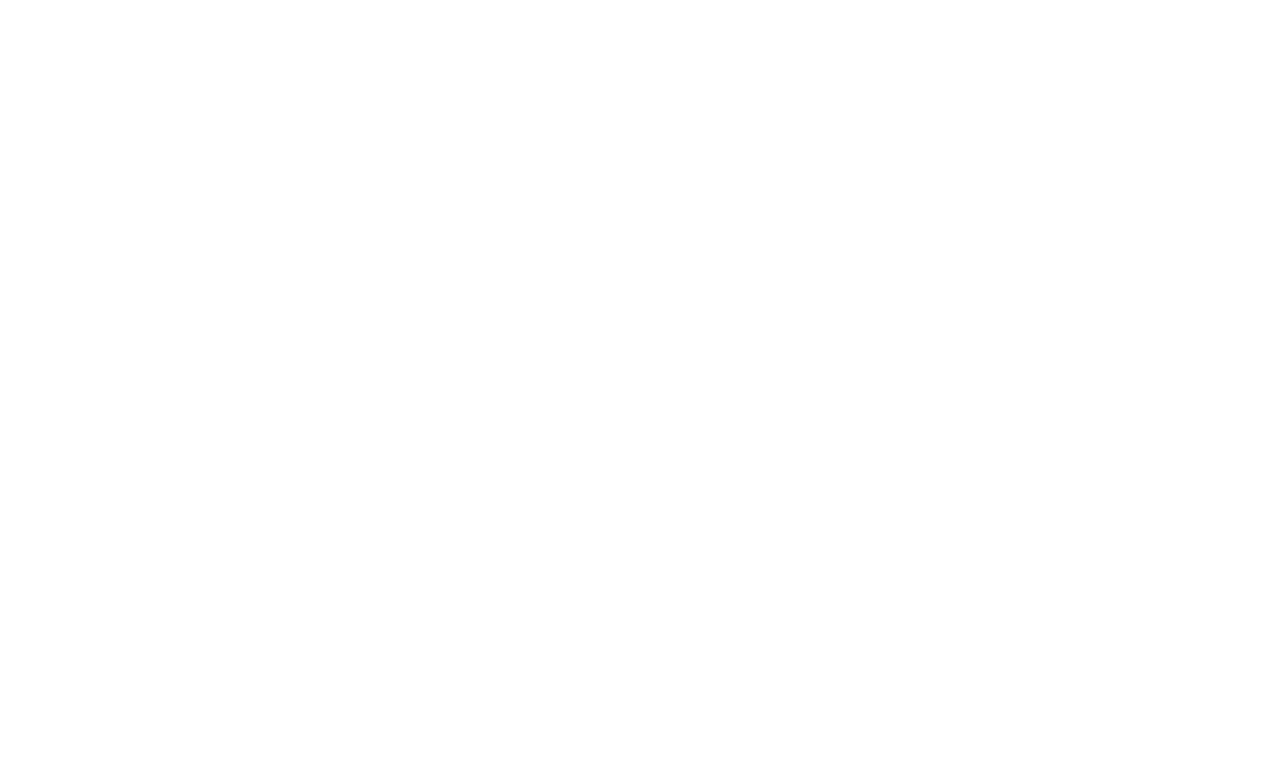
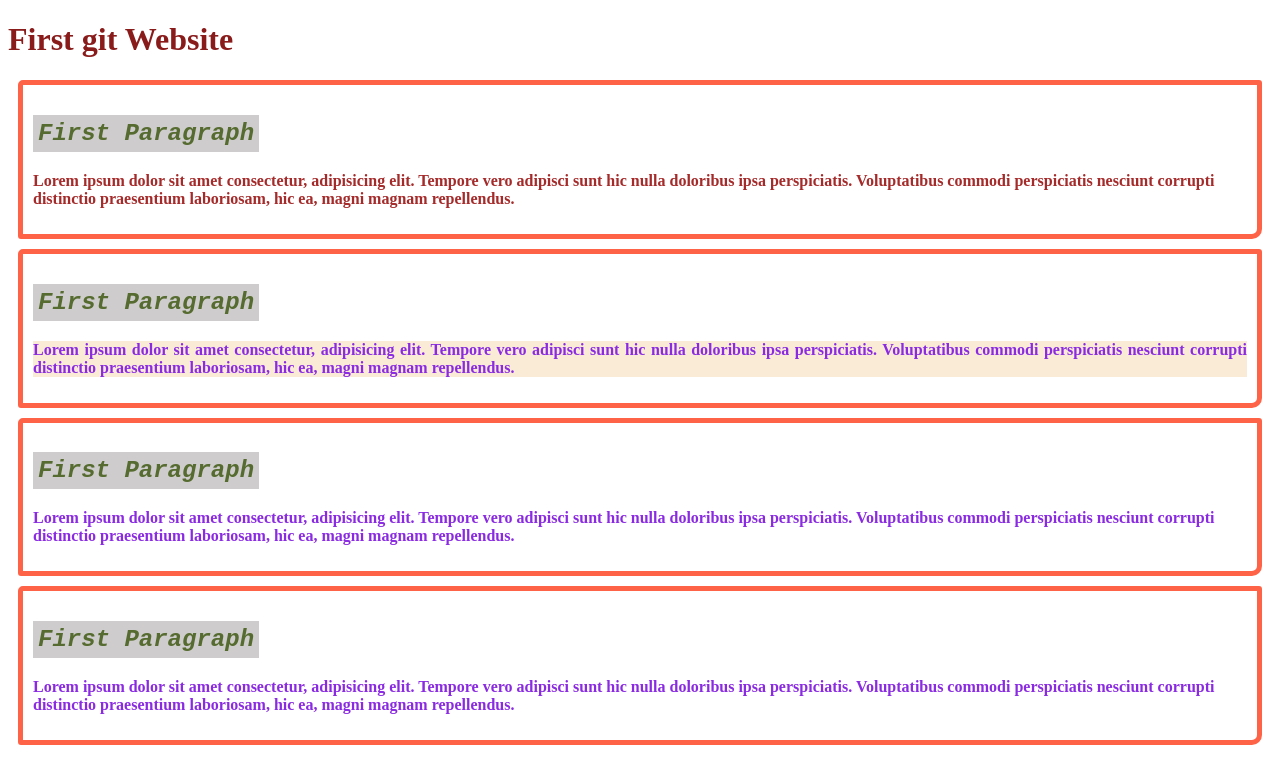
Before and after one commit to Saad7528/my-first-website, a plain HTML site: page index.html in a window 1280 px wide. Drawn offline with Linux system fonts and the light colour scheme.

Commit message:
add css and some work

```diff
--- a/index.html
+++ b/index.html
@@ -4,8 +4,34 @@
     <meta charset="UTF-8">
     <meta name="viewport" content="width=device-width, initial-scale=1.0">
     <title>My first website</title>
+    <link rel="stylesheet" href="styls/blog.css">
 </head>
 <body>
+    <h1>First git Website</h1>
 
+    <div>
+        <h2>First Paragraph</h2>
+    <p id="p1">Lorem ipsum dolor sit amet consectetur, adipisicing elit. Tempore vero adipisci sunt hic nulla doloribus ipsa perspiciatis. Voluptatibus commodi perspiciatis nesciunt corrupti distinctio praesentium laboriosam, hic ea, magni magnam repellendus.</p>
+    </div>
+    <div>
+
+        <h2>First Paragraph</h2>
+    <p id="p2">Lorem ipsum dolor sit amet consectetur, adipisicing elit. Tempore vero adipisci sunt hic nulla doloribus ipsa perspiciatis. Voluptatibus commodi perspiciatis nesciunt corrupti distinctio praesentium laboriosam, hic ea, magni magnam repellendus.</p>
+    </div>
+
+    <div>
+        <h2>First Paragraph</h2>
+    <p id="p3">Lorem ipsum dolor sit amet consectetur, adipisicing elit. Tempore vero adipisci sunt hic nulla doloribus ipsa perspiciatis. Voluptatibus commodi perspiciatis nesciunt corrupti distinctio praesentium laboriosam, hic ea, magni magnam repellendus.</p>
+    </div>
+
+    <div>
+        <h2>First Paragraph</h2>
+    <p id="p4">Lorem ipsum dolor sit amet consectetur, adipisicing elit. Tempore vero adipisci sunt hic nulla doloribus ipsa perspiciatis. Voluptatibus commodi perspiciatis nesciunt corrupti distinctio praesentium laboriosam, hic ea, magni magnam repellendus.</p>
+    </div>
+
+
+    <footer>
+
+    </footer>
 </body>
 </html>
--- /dev/null
+++ b/styls/blog.css
@@ -0,0 +1,28 @@
+h1{
+    color: rgb(137, 27, 27);
+}
+h2{
+    color: darkolivegreen;
+    font-style: italic;
+    font-family: 'Courier New', Courier, monospace;
+    background-color: rgb(206, 204, 204);
+    width:fit-content;
+    padding: 5px;
+}
+div{
+    border: 5PX solid tomato;
+    margin: 10PX;
+    padding: 10PX;
+    border-radius: 5PX 3px 10px;
+}
+p{
+    color: blueviolet;
+    font-weight: 700;
+}
+#p1{
+    color: brown;
+}
+#p2{
+    text-align: justify;
+    background-color: antiquewhite;
+}
```
